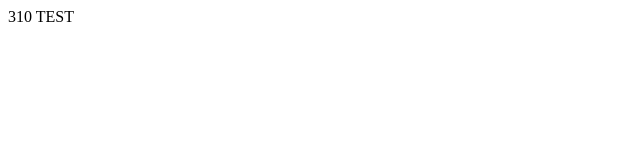
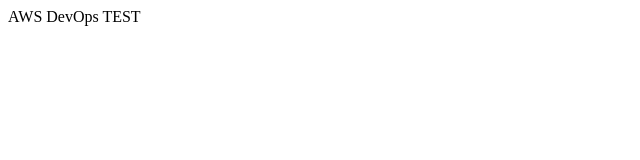
Before and after one commit to jiangmin3737/AWS_DevOps, a plain HTML site: page app/index.html in a window 1280 px wide. Shown: the whole page, without its empty margins (0-640 px from the left). Drawn offline with Linux system fonts and the light colour scheme.

Commit message:
Update index.html

```diff
--- a/app/index.html
+++ b/app/index.html
@@ -1,5 +1,5 @@
 <html>
 <body>
-310 TEST
+AWS DevOps TEST
 </body>
 </html>
```
